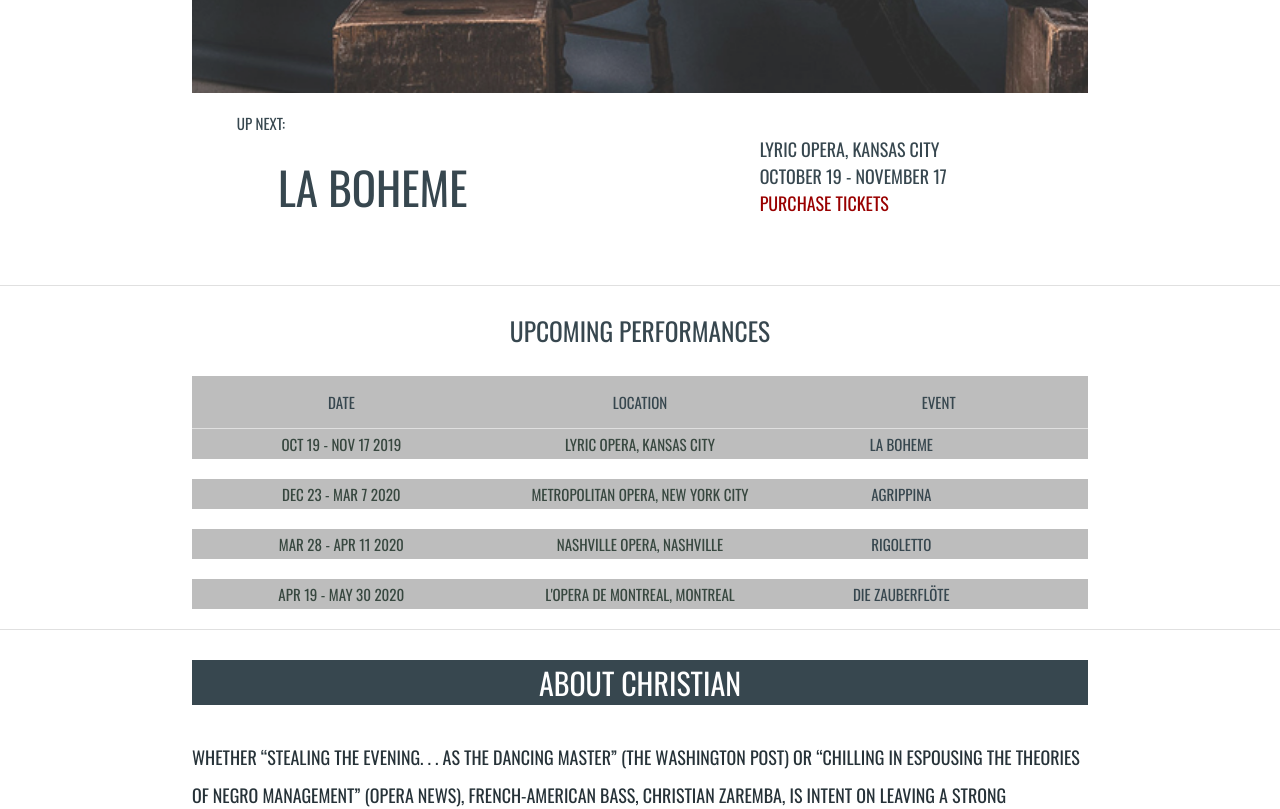
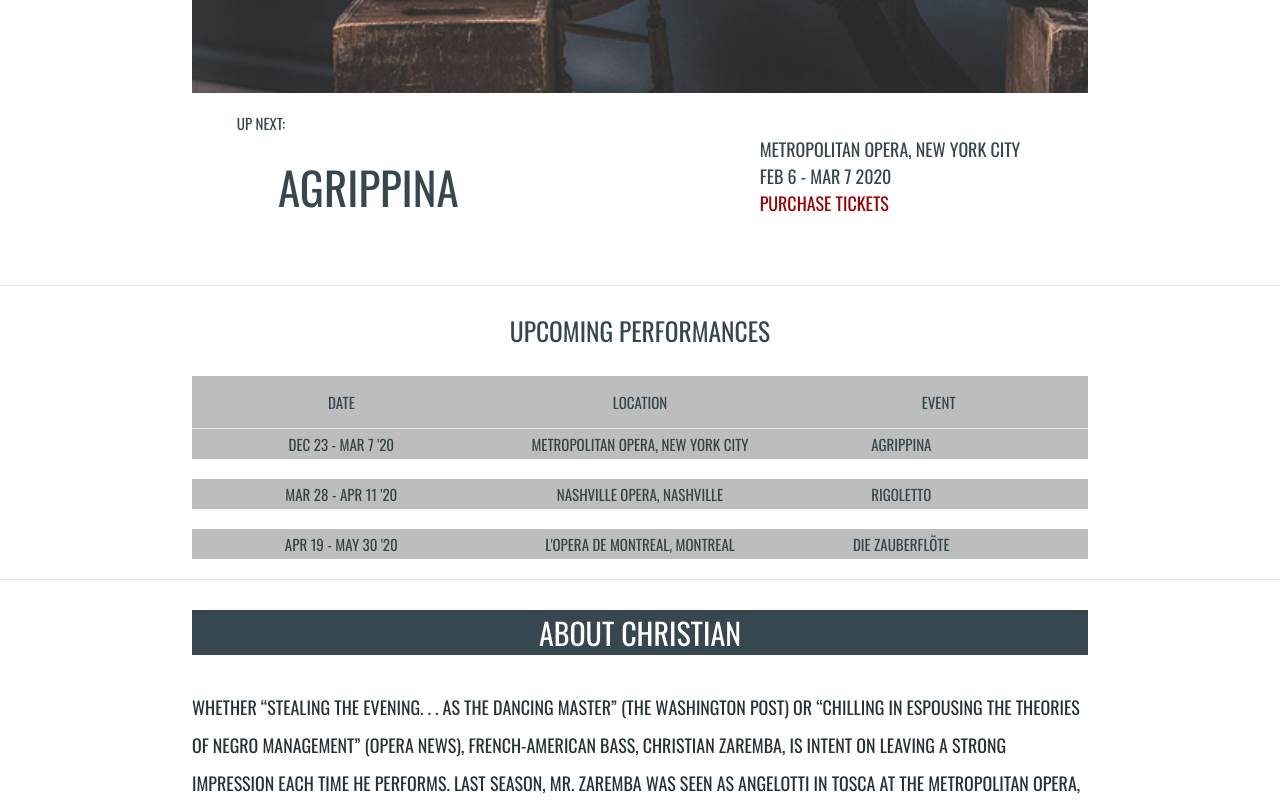
Before and after one commit to julissamackeydev/cz-ui, an Angular app: page / in a window 1280 px wide. Shown: the part 620-1429 px from the top of the page. Built offline with nearby package versions, Linux system fonts and the light colour scheme.

Commit message:
removed KC

```diff
--- a/src/app/app.component.html
+++ b/src/app/app.component.html
@@ -4,6 +4,3 @@
 <main>
     <router-outlet></router-outlet>
 </main>
-<!-- <footer>
-    <app-footer></app-footer>
-</footer> -->
--- a/src/app/calendar/calendar.component.ts
+++ b/src/app/calendar/calendar.component.ts
@@ -8,21 +8,12 @@
 export class CalendarComponent implements OnInit {
 
   constructor() { }
-  upcoming = [{
-        "_id": {
-            "$oid": "5cd8a219d38f5a51aeb17aa3"
-        },
-        "date": "OCT 19 - NOV 17 2019",
-        "location": "LYRIC OPERA",
-        "city": "KANSAS CITY",
-        "event": "LA BOHEME",
-        "tickets": "https://kcopera.org/"
-    },
+  upcoming = [
     {
         "_id": {
             "$oid": "5cd8a219d38f5a51aeb17aa3"
         },
-        "date": "DEC 23 - MAR 7 2020",
+        "date": "DEC 23 - MAR 7 '20",
         "location": "METROPOLITAN OPERA",
         "city": "NEW YORK CITY",
         "event": "AGRIPPINA",
@@ -32,7 +23,7 @@
         "_id": {
             "$oid": "5cd8a219d38f5a51aeb17aa3"
         },
-        "date": "MAR 28 - APR 11 2020",
+        "date": "MAR 28 - APR 11 '20",
         "location": "NASHVILLE OPERA",
         "city": "NASHVILLE",
         "event": "RIGOLETTO",
@@ -42,7 +33,7 @@
         "_id": {
             "$oid": "5cd8a219d38f5a51aeb17aa3"
         },
-        "date": "APR 19 - MAY 30 2020",
+        "date": "APR 19 - MAY 30 '20",
         "location": "L'OPERA DE MONTREAL",
         "city": "MONTREAL",
         "event": "DIE ZAUBERFLÖTE",
--- a/src/app/gallery/gallery.component.ts
+++ b/src/app/gallery/gallery.component.ts
@@ -8,9 +8,10 @@
 export class GalleryComponent implements OnInit {
   constructor() { }
   images=[
-    'assets/bakkuten2.svg',
-    'assets/bakketun1.svg',
-    'assets/bakkuten3.svg',
+    'assets/coryweaver.svg',
+    // 'assets/bakkuten2.svg',
+    // 'assets/bakketun1.svg',
+    // 'assets/bakkuten3.svg',
     'assets/rigolettostlouis1.svg',
     'assets/rigolettostlouis2.svg',
     'assets/tosca.jpg',
@@ -18,7 +19,6 @@
     'assets/fanciullaomaha2.svg',
     'assets/fancuillaomaha1.svg',
     // 'assets/glimmerglass.svg',
-    'assets/coryweaver.svg',
     'assets/magicflute1.svg',
     'assets/magicflute2.svg',
     // 'assets/pistola.svg',
--- a/src/app/landing-page/landing-page.component.html
+++ b/src/app/landing-page/landing-page.component.html
@@ -1,6 +1,9 @@
-<div class='container'>
+<div class='container' >
     <p class='blue-grey-text text-darken-3 center-align subtitle'>BASSO CANTANTE</p>
     <img src="assets/svg.svg">
+    <!-- <div class="center-align row">
+        <img src="assets/soundbites2.svg" class="responsive-image">
+    </div> -->
     <p style='font-size:1rem; margin-left:5%; margin-bottom:-3%;'class='blue-grey-text text-darken-3'>UP NEXT:</p>
     <div class='row valign-wrapper hide-on-small-only'>
         <p class='blue-grey-text text-darken-3  col m6 offset-m1' style='font-size:3rem'>{{opera}}</p>
--- a/src/app/landing-page/landing-page.component.ts
+++ b/src/app/landing-page/landing-page.component.ts
@@ -8,11 +8,11 @@
 export class LandingPageComponent implements OnInit {
 
   constructor() { }
-  location = `LYRIC OPERA, KANSAS CITY`;
-  opera = `LA BOHEME`;
-  startDate = `OCTOBER 19`;
-  endDate = `NOVEMBER 17`;
-  tickets = `https://kcopera.org/`;
+  location = `METROPOLITAN OPERA, NEW YORK CITY`;
+  opera = `AGRIPPINA`;
+  startDate = `FEB 6`;
+  endDate = `MAR 7 2020`;
+  tickets = `https://www.metopera.org/`;
   upcoming = [
     {
         "_id": {
```
